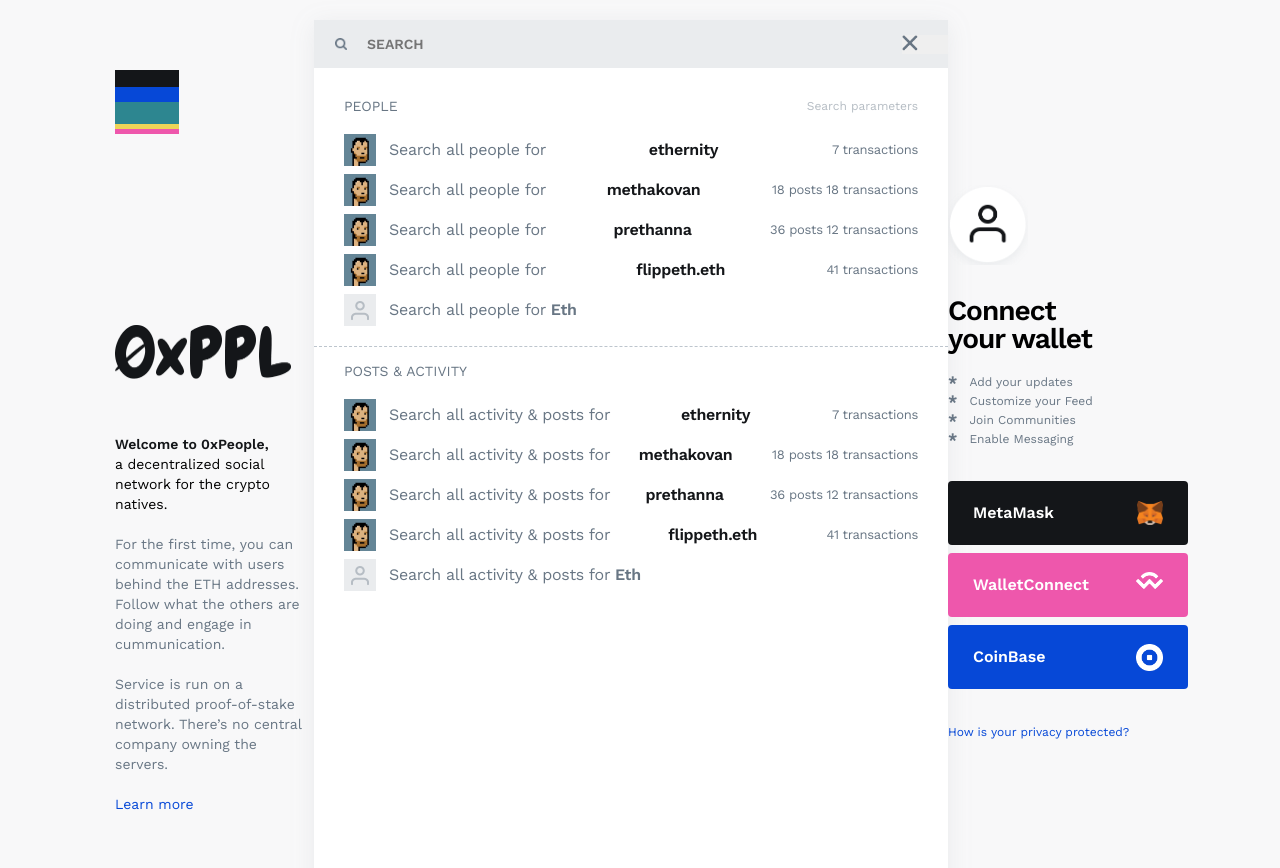
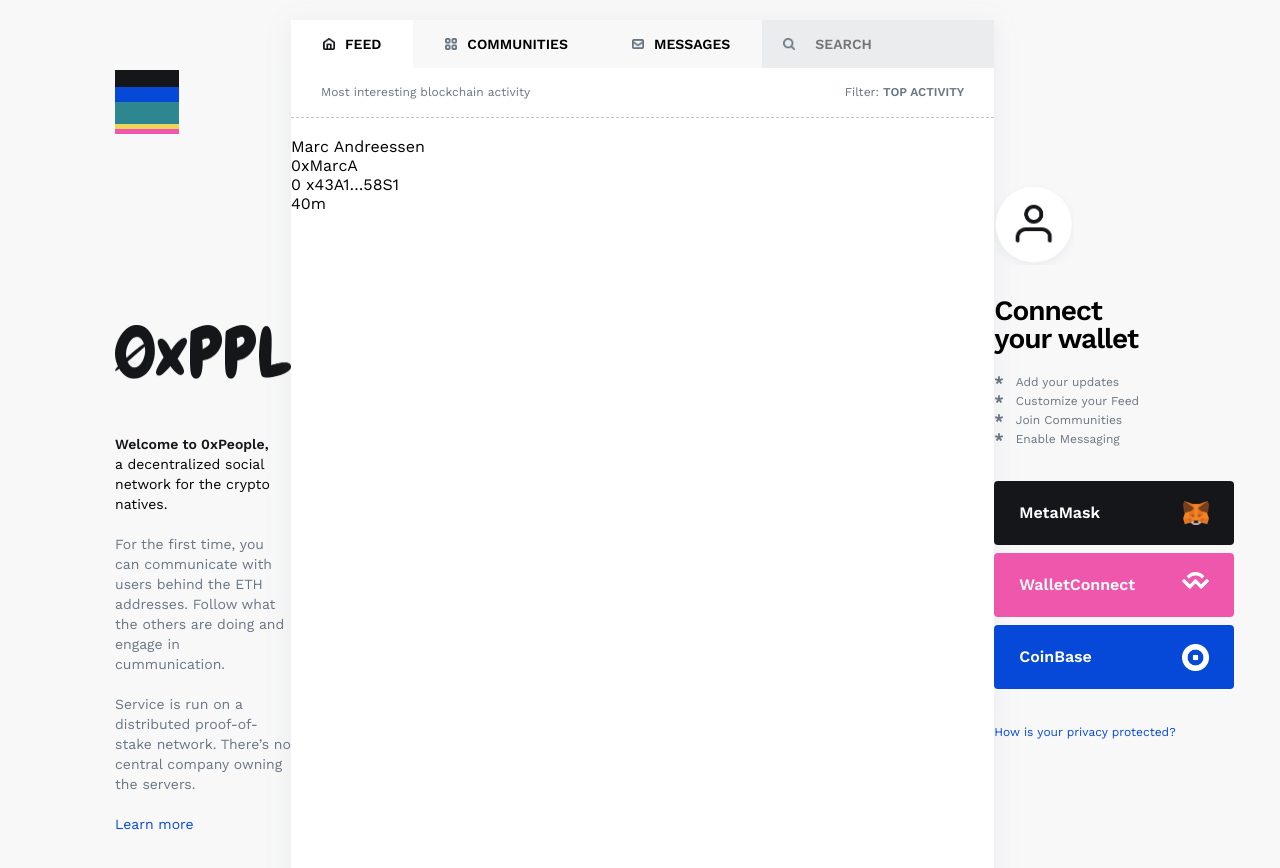
Before and after one commit to ahmadshaheer/0xppl, a React (Create React App) app: page / in a window 1280 px wide. Shown: the top 868 px of the page. Built offline with nearby package versions, Linux system fonts and the light colour scheme.

Commit message:
working on search results enhancement based on types + search input data binding + style

```diff
--- a/src/components/MainContent/SearchResult/ActivitySearchResult.js
+++ b/src/components/MainContent/SearchResult/ActivitySearchResult.js
@@ -3,7 +3,7 @@
 import styled from 'styled-components'
 import default_profile_image from  'src/assets/search_result_default_profile.png'
 
-const ActivitySearchResult = ({type, profile_image, user_name, code, total_stats, search_term}) => {
+const ActivitySearchResult = ({profile_image, user_name, search_term, activity_type, activity_title, activity_elapsed_time, purchased_type, purchased_amount}) => {
     return (
         <Wrapper href="/">
             <div className="profile-image">
@@ -11,17 +11,32 @@
             </div>
             <div className="profile-details">
                 {/* if search term is present display the last option for specific search according */}
-                    <div className="search-all">Search all activity & posts for <span class="search-term">{search_term}</span></div>
+                    {search_term && <div className="search-all">Search all activity & posts for <span class="search-term">{search_term}</span></div>}
                 {/* end  */}
                 <div className="info">
                     <div className="user-name">
                         {user_name}
                     </div>
-                    <div className="code">
-                        {code}
+                    <div className="activity">
+                        <div className="type">{activity_type}</div>
+                        <div className="title">
+                            {
+                                activity_type === 'posted' && <div class="text">{activity_title}</div>
+                            }
+                            {
+                                activity_type === 'bought' &&
+                                                                <div className="purchased">
+                                                                    <span className="amount">{purchased_amount}</span>
+                                                                    of
+                                                                    <span className="type">{purchased_type}</span>
+                                                                </div>
+                            }
+                        </div>
+
+
                     </div>
                 </div>
-                <div className="total-stats">{total_stats}</div>
+                <div className="elapsed-time">{activity_elapsed_time}</div>
 
             </div>
 
@@ -70,15 +85,42 @@
             .user-name {
                 color: var(--color-black);
                 font-weight: 600;
-                padding-right: 0.688rem;
+                padding: 0 0.344rem ;
             }
 
-            .code {
+            .activity {
+                .type {
+                    padding: 0 0.344rem ;
+                }
+                display: flex;
+
+                .title {
+                    .text {
+                        font-weight: 600;
+                        font-size: 0.938rem;
+                    }
+
+                    .purchased {
+                        span {
+                            font-weight: 600;
+                            padding: 0 0.344rem ;
+
+                        }
+                        .amount {
+                        }
+                        .type {
+
+
+                        }
+
+                    }
+
+                }
 
             }
 
         }
-        .total-stats {
+        .elapsed-time {
             font-size: 0.813rem;
 
         }
--- a/src/components/MainContent/SearchResult/PeopleSearchResult.js
+++ b/src/components/MainContent/SearchResult/PeopleSearchResult.js
@@ -3,7 +3,7 @@
 import styled from 'styled-components'
 import default_profile_image from  'src/assets/search_result_default_profile.png'
 
-const PeopleSearchResult = ({type, profile_image, user_name, code, total_stats, search_term}) => {
+const PeopleSearchResult = ({profile_image, user_name, code, total_stats, search_term}) => {
     return (
         <Wrapper href="/">
             <div className="profile-image">
@@ -11,9 +11,7 @@
             </div>
             <div className="profile-details">
                 {/* if search term is present display the last option for specific search according */}
-                    <div className="search-all">Search all people for <span class="search-term">{search_term}</span></div>
-
-
+                    {search_term && <div className="search-all">Search all activity & posts for <span class="search-term">{search_term}</span></div> }
                 {/* end  */}
                 <div className="info">
                     <div className="user-name">
--- a/src/components/MainContent/SearchResult/SearchResultWrapper.js
+++ b/src/components/MainContent/SearchResult/SearchResultWrapper.js
@@ -20,6 +20,7 @@
             return <PeopleSearchResult
                     profile_image={item.profile_image}
                     user_name={item.user_name}
+                    code={item.code}
                     total_stats={item.total_stats}
                 />
             }
@@ -38,7 +39,11 @@
             return <ActivitySearchResult
                     profile_image={item.profile_image}
                     user_name={item.user_name}
-                    total_stats={item.total_stats}
+                    activity_type={item.activity_type}
+                    activity_title={item.activity_title}
+                    activity_elapsed_time={item.activity_elapsed_time}
+                    purchased_type={item.purchased_type}
+                    purchased_amount={item.purchased_amount}
                 />
             }
         )
--- a/src/components/MainContent/TopMenu.js
+++ b/src/components/MainContent/TopMenu.js
@@ -5,17 +5,29 @@
 import messages_icon from 'src/assets//topmenu-messages-icon.png'
 import search_icon from 'src/assets//topmenu-search-icon.png'
 import close_search_icon from 'src/assets//topmenu-search-close-icon.png'
-import profile_image from 'src/assets//search_result_profile2.png'
 import TopMenuItem from './TopMenuItem'
 import SearchResultWrapper from './SearchResult/SearchResultWrapper'
+
+// search result data
+import {people_search_results, activity_search_result} from 'src/data/search_result.js'
 
 
 const TopMenu = () => {
 
-    const [expanded_search, setExpandedSearch] = useState(true);
-    const [search_result_dropdown, setSearchSuggestionsDropdown] = useState(true);
+    const [expanded_search, setExpandedSearch] = useState(false);
+    const [search_result_dropdown, setSearchResultsDropdown] = useState(false);
 
+    const [search_input_value, setSearchInputValue] = useState("");
 
+    // Input Field handler
+    const handleUserInput = (e) => {
+      setSearchInputValue(e.target.value);
+    };
+
+    // Reset Input Field handler
+    const resetInputField = () => {
+      setSearchInputValue("");
+    };
 
     return (
         <Wrapper expanded_search={expanded_search} search_result_dropdown={search_result_dropdown}>
@@ -43,99 +55,25 @@
                     onFocus={() => setExpandedSearch(true)}
                     icon={search_icon}
                     placeholder="SEARCH"
-                    onKeyPress = {() => setSearchSuggestionsDropdown(true)}
+                    onKeyPress = {() => setSearchResultsDropdown(true)}
+                    value = {search_input_value}
+                    onChange={handleUserInput}
                 />
-                <button onClick={() => setExpandedSearch(false)} className="close-icon">
+                <button onClick={() => {setExpandedSearch(false);setSearchResultsDropdown(false);resetInputField();}} className="close-icon">
                     <img src={close_search_icon} alt="" />
                 </button>
 
 
             </SearchWrapper>
-            {/* search suggestion dropdown */}
+            {/* search result dropdown */}
             <SearchResultDropdown>
                 <SearchResultWrapper
                     type="people"
-                    results={
-                        [
-                            {
-                                profile_image: profile_image,
-                                user_name:'ethernity',
-                                code:'0x0D3A…2CEE',
-                                total_stats:'7 transactions',
-                                search_term: 'Eth'
-                            },
-                            {
-                                profile_image: profile_image,
-                                user_name:'methakovan',
-                                code:'0x0D3A…2CEE',
-                                total_stats:'18 posts  18 transactions',
-                                search_term: 'Eth'
-                            },
-                            {
-                                profile_image: profile_image,
-                                user_name:'prethanna',
-                                code:'0x0D3A…2CEE',
-                                total_stats:'36 posts  12 transactions',
-                                search_term: 'Eth'
-                            },
-                            {
-                                profile_image: profile_image,
-                                user_name: 'flippeth.eth',
-                                code: '0x0D3A…2CE4',
-                                total_stats: '41 transactions',
-                                search_term: 'Eth'
-                            },
-                            {
-                                profile_image: profile_image,
-                                user_name:'Marc Ethreessen',
-                                code: '0x0D3A…2CEE',
-                                total_stats: '24 posts',
-                                search_term: 'Eth'
-                            }
-                        ]
-                    }
+                    results={people_search_results}
                 />
                 <SearchResultWrapper
-                    type="posts"
-                    results={
-                        [
-                            {
-                                profile_image: profile_image,
-                                user_name:'ethernity',
-                                code:'0x0D3A…2CEE',
-                                total_stats:'7 transactions',
-                                search_term: 'Eth'
-                            },
-                            {
-                                profile_image: profile_image,
-                                user_name:'methakovan',
-                                code:'0x0D3A…2CEE',
-                                total_stats:'18 posts  18 transactions',
-                                search_term: 'Eth'
-                            },
-                            {
-                                profile_image: profile_image,
-                                user_name:'prethanna',
-                                code:'0x0D3A…2CEE',
-                                total_stats:'36 posts  12 transactions',
-                                search_term: 'Eth'
-                            },
-                            {
-                                profile_image: profile_image,
-                                user_name: 'flippeth.eth',
-                                code: '0x0D3A…2CE4',
-                                total_stats: '41 transactions',
-                                search_term: 'Eth'
-                            },
-                            {
-                                profile_image: profile_image,
-                                user_name:'Marc Ethreessen',
-                                code: '0x0D3A…2CEE',
-                                total_stats: '24 posts',
-                                search_term: 'Eth'
-                            }
-                        ]
-                    }
+                    type="activity"
+                    results={activity_search_result}
                 />
             </SearchResultDropdown>
 
@@ -187,8 +125,14 @@
 
     ${({search_result_dropdown}) => search_result_dropdown ? `
         flex-direction: column;
-    ` : `
+        ${SearchResultDropdown} {
+            display: block;
+        }
+        ` : `
         height: 3rem;
+        ${SearchResultDropdown} {
+            display: none;
+        }
     `}
 
 
--- /dev/null
+++ b/src/data/search_result.js
@@ -0,0 +1,87 @@
+import profile_image from 'src/assets//search_result_profile2.png'
+
+export const people_search_results = [
+    {
+        profile_image: profile_image,
+        user_name:'ethernity',
+        code:'0x0D3A…2CEE',
+        total_stats:'7 transactions',
+        search_term: 'Eth'
+    },
+    {
+        profile_image: profile_image,
+        user_name:'methakovan',
+        code:'0x0D3A…2CEE',
+        total_stats:'18 posts  18 transactions',
+        search_term: 'Eth'
+    },
+    {
+        profile_image: profile_image,
+        user_name:'prethanna',
+        code:'0x0D3A…2CEE',
+        total_stats:'36 posts  12 transactions',
+        search_term: 'Eth'
+    },
+    {
+        profile_image: profile_image,
+        user_name: 'flippeth.eth',
+        code: '0x0D3A…2CE4',
+        total_stats: '41 transactions',
+        search_term: 'Eth'
+    },
+    {
+        profile_image: profile_image,
+        user_name:'Marc Ethreessen',
+        code: '0x0D3A…2CEE',
+        total_stats: '24 posts',
+        search_term: 'Eth'
+    }
+];
+
+export const activity_search_result = [
+    {
+        profile_image: profile_image,
+        user_name:'flippen.eth',
+        activity_type: 'posted',
+        activity_title: 'ETH tax rates seem likely to rise for the wealthiest...',
+        search_term: 'Eth',
+        activity_elapsed_time:'12h',
+    },
+    {
+        profile_image: profile_image,
+        user_name:'flippen.eth',
+        activity_type: 'posted',
+        activity_title: 'Yes, ETH tax rates seem likely to rise for the...',
+        search_term: 'Eth',
+        activity_elapsed_time:'4d',
+    },
+    {
+        profile_image: profile_image,
+        user_name:'flippen.eth',
+        activity_type: 'posted',
+        activity_title: 'Now or never ETH is here to stay.',
+        search_term: 'Eth',
+        activity_elapsed_time:'1w'
+    },
+    {
+        profile_image: profile_image,
+        user_name: 'flippen.eth',
+        activity_type: 'bought',
+        activity_title: 'posted',
+        purchased_type: 'ETH',
+        purchased_amount: '$128,200,000',
+
+        search_term: 'Eth',
+        activity_elapsed_time: '2w',
+    },
+    {
+        profile_image: profile_image,
+        user_name:'flippen.eth',
+        activity_type: 'bought',
+        purchased_type: 'ETH',
+        purchased_amount: '$4,200,000',
+
+        search_term: 'Eth',
+        activity_elapsed_time: '3m',
+    }
+];
```
